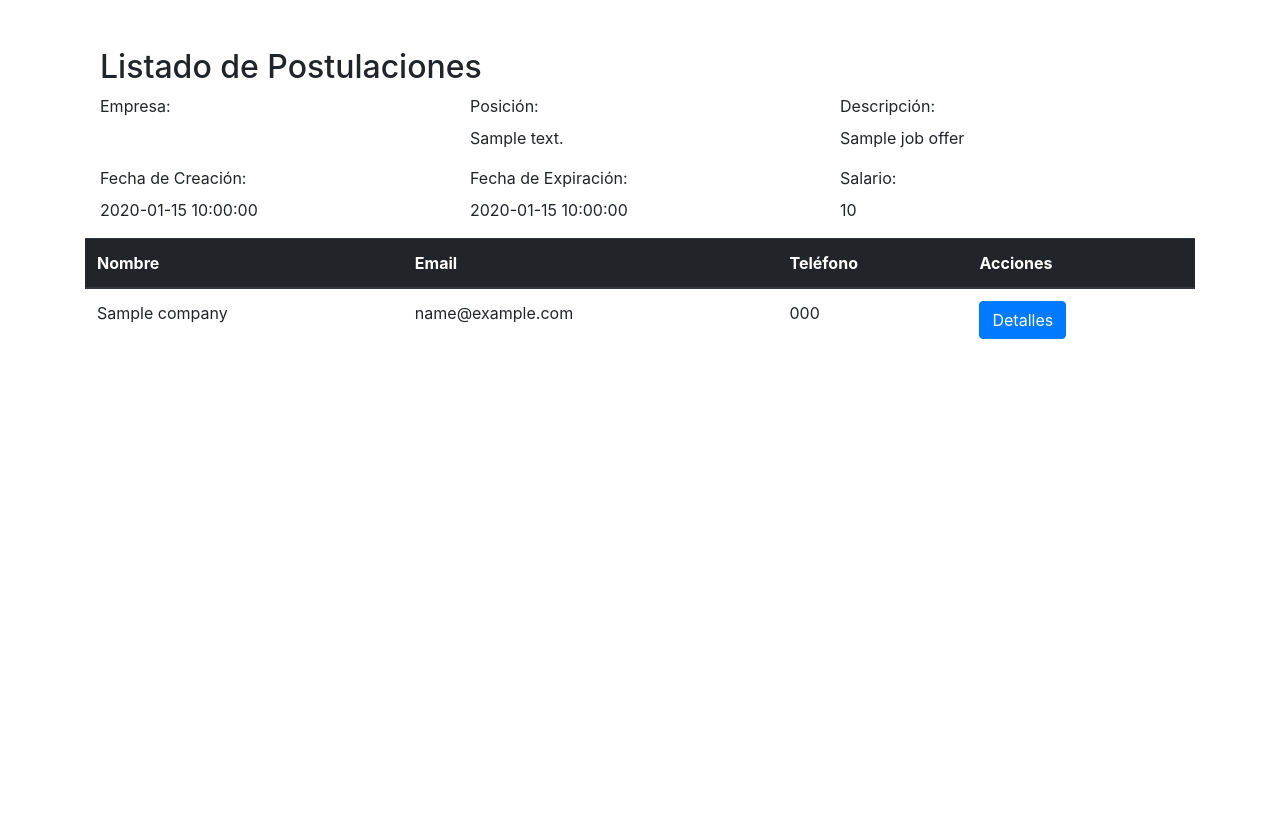
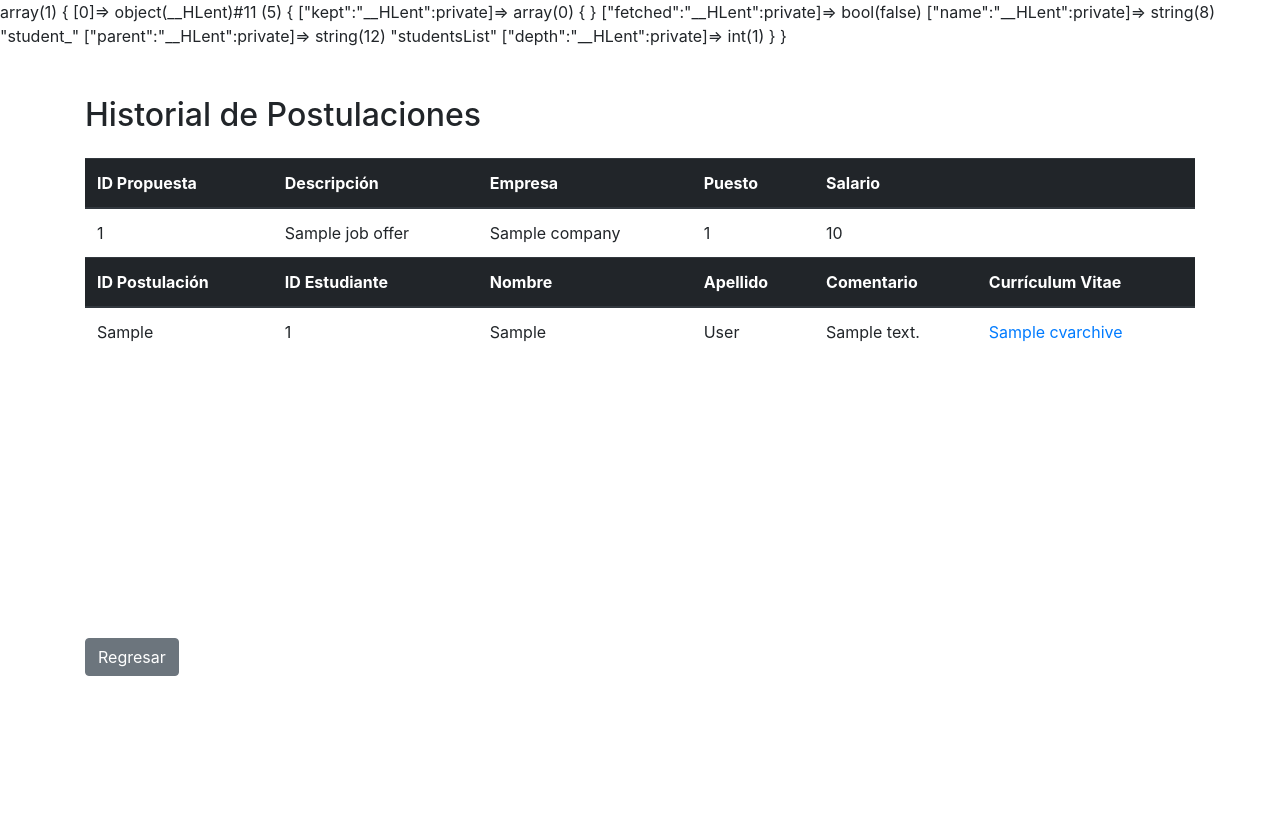
Before and after one commit to Draach/proyecto-final-lab4, a PHP site: template Views/job-offer-postulation-list.php in a window 1280 px wide. After the commit the page ends 676 px from the top, so only its background shows below. Run offline with PHP 8.4, Linux system fonts and the light colour scheme; the template is opened without the code that fills it: most values are stand-ins (such as "Sample title", 1, 10 or a date in 2020); data that the repository does not hold is empty; some libraries are stand-ins or nearby versions.

Commit message:
get postulated students functionality

```diff
--- a/Views/job-offer-list.php
+++ b/Views/job-offer-list.php
@@ -7,7 +7,7 @@ $sessionHandler = new CustomSessionhandler();
 ?>
 <main class="py-5">
     <section id="listado" class="mb-5">
-        <div class="container">
+        <div class="container-fluid">
             <form action="<?php echo FRONT_ROOT ?>JobOffer/GetByJobPositionDesc" method="post" class="form-row">
                 <div class="col-8">
                     <h2>Listado de Propuestas Laborales</h2>
@@ -32,6 +32,7 @@ $sessionHandler = new CustomSessionhandler();
                         <th>Empresa</th>
                         <th>Puesto</th>
                         <th>Carrera</th>
+                        <th>Acciones</th>
                         <th></th>
                         <th></th>
                     </thead>
@@ -72,6 +73,7 @@ $sessionHandler = new CustomSessionhandler();
                                         ?>
                                     </td>
                                     <?php if ($sessionHandler->isAdmin() == true) { ?>
+                                        <td><a class="btn btn-primary" href="<?php echo FRONT_ROOT ?>JobOffer/ShowJobOfferPostulations/<?php echo $jobOffer->getJobOfferId(); ?>">Ver Postulaciones</a></td>
                                         <td><a class="btn btn-primary" href="<?php echo FRONT_ROOT ?>JobOffer/ShowModifyView/<?php echo $jobOffer->getJobOfferId(); ?>">Modificar</a></td>
                                         <td><a class="btn btn-danger" href="<?php echo FRONT_ROOT ?>JobOffer/Delete/<?php echo $jobOffer->getJobOfferId(); ?>" onclick="return confirm('Estas seguro de que quieres eliminar esta propuesta laboral?');">Eliminar</a></td>
                                         <?php }
--- a/Views/job-offer-postulation-list.php
+++ b/Views/job-offer-postulation-list.php
@@ -1,108 +1,55 @@
 <?php
-use Utils\CustomSessionHandler as CustomSessionhandler;
-
-$sessionHandler = new CustomSessionhandler();
+echo var_dump($studentsList);
 ?>
 <main class="py-5">
     <section id="listado" class="mb-5">
         <div class="container">
-        <div class="col-8">
-            <h2>Listado de Postulaciones</h2>
-                </div>
-                <div class="container">
-                    <div class="row">
-                         <div class="col-sm">
-                              <label for="">Empresa:</label>
-                              <p><?php $postulationsHistory['']?></p>
-                         </div>
-                         <div class="col-sm">
-                              <label for="">Posición:</label>
-                              <p><?php foreach ($jobPositionsList as $jobPosition) {
-                                        if ($jobPosition['jobPositionId'] == $jobOffer->getJobPositionId()) {
-                                             echo $jobPosition['description'];
-                                        }
-                                   } ?></p>
-                         </div>
-                         <div class="col-sm">
-                              <label for="">Descripción:</label>
-                              <p><?php echo $jobOffer->getTitle(); ?></p>
-                         </div>
-                    </div>
-                    <div class="row">
-                         <div class="col-sm">
-                              <label for="">Fecha de Creación:</label>
-                              <p><?php echo $jobOffer->getCreatedAt(); ?></p>
-                         </div>
-                         <div class="col-sm">
-                              <label for="">Fecha de Expiración:</label>
-                              <p><?php echo $jobOffer->getExpirationDate(); ?></p>
-                         </div>
-                         <div class="col-sm">
-                              <label for="">Salario:</label>
-                              <p><?php echo $jobOffer->getSalary(); ?></p>
-                         </div>
-                    </div>
-               </div>
+            <h2 class="mb-4">Historial de Postulaciones</h2>
             <div class="table-container overflow-auto">
                 <table class="table bg-light-alpha">
                     <thead class='thead-dark'>
-                        <?php if ($sessionHandler->isAdmin()) {
-                        ?>
-                            <th>ID</th>
-                        <?php
-                        }
-                        ?>
-                        <th>Nombre</th>
-                        <th>Email</th>
-                        <th>Teléfono</th>
-                        <th>Acciones</th>
+                        <th>ID Propuesta</th>
+                        <th>Descripción</th>
+                        <th>Empresa</th>
+                        <th>Puesto</th>
+                        <th>Salario</th>
+                        <th></th>
                     </thead>
                     <tbody>
-                        <?php
-                        foreach ($companiesList as $company) {
-                            if ($company->getStatus() == true) {
-                        ?>
-                                <tr>
-                                    <?php if ($sessionHandler->isAdmin()) {
-                                    ?>
-                                        <td><?php echo $company->getCompanyId() ?></td>
-                                    <?php
-                                    }
-                                    ?>
-                                    <td><?php echo $company->getName() ?></td>
-                                    <td><?php echo $company->getEmail() ?></td>
-                                    <td><?php echo $company->getPhone() ?></td>
-                                    <td>
-                                        <a href="<?php echo FRONT_ROOT ?>Company/ShowDetails/<?php echo $company->getCompanyId(); ?>" class="btn btn-primary">Detalles</a>
-                                        <?php if ($sessionHandler->isAdmin()) {
-                                        ?>
-                                            <a href="<?php echo FRONT_ROOT ?>Company/ShowModifyView/<?php echo $company->getCompanyId(); ?>" class="btn btn-primary">Modificar</a>
-                                            <a href="<?php echo FRONT_ROOT ?>Company/RemoveCompany/<?php echo $company->getCompanyId(); ?>" class="btn btn-danger">Eliminar</a>
-                                    </td>
-                                <?php
-                                        }
-                                ?>
-                                </tr>
-                        <?php
-                            }
-                        }
-                        ?>
+                        <td><?php echo $jobOffer->getJobOfferId(); ?></td>
+                        <td><?php echo $jobOffer->getTitle(); ?></td>
+                        <td><?php echo $company->getName(); ?></td>
+                        <td><?php echo $jobOffer->getJobPositionId(); ?></td>
+                        <td><?php echo $jobOffer->getSalary(); ?></td>
+                        <td></td>
+                    </tbody>
+                    <thead class='thead-dark'>
+                        <th>ID Postulación</th>
+                        <th>ID Estudiante</th>
+                        <th>Nombre</th>
+                        <th>Apellido</th>
+                        <th>Comentario</th>
+                        <th>Currículum Vitae</th>
+                    </thead>
+                    <tbody>
+                        <?php foreach ($postulationsHistory as $postulation) { ?>
+                            <tr>
+                                <td><?php echo $postulation['idjob_postulations']; ?></td>
+                                <td><?php echo $postulation['studentId']; ?></td>
+                                <?php foreach($studentsList as $student) {
+                                    if($student['studentId'] == $postulation['studentId']) { ?>
+                                        <td><?php echo $student['firstName']; ?></td>
+                                        <td><?php echo $student['lastName']; ?></td>
+                                    <?php }
+                                } ?>
+                                <td><?php echo $postulation['comment']; ?></td>
+                                <td><a href="<?php echo FRONT_ROOT ?>Uploads/<?php echo $postulation['cvarchive']; ?>" target="_blank"><?php echo $postulation['cvarchive']; ?></a></td>
+                            </tr>
+                        <?php } ?>
                     </tbody>
                 </table>
             </div>
+            <a class="btn btn-secondary mt-0" href="<?php echo FRONT_ROOT ?>JobOffer/ShowListView">Regresar</a>
+        </div>
     </section>
-    <div class='list-nav'>
-    <?php
-    if ($sessionHandler->isStudent()) {
-    ?>
-        <a class="btn btn-secondary go-back" href="<?php echo FRONT_ROOT ?>Student/ShowDashboard">Regresar</a>
-    <?php
-    } else if ($sessionHandler->isAdmin()) {
-    ?>
-        <a class="btn btn-secondary go-back mr-2" href="<?php echo FRONT_ROOT ?>Admin/ShowDashboard">Regresar</a>
-        <a class="btn btn-success" href="<?php echo FRONT_ROOT ?>Company/ShowAddView">Agregar</a>
-    <?php
-    }
-    ?>
-    </div>
 </main>
--- a/Views/job-offer-postulation.php
+++ b/Views/job-offer-postulation.php
@@ -44,12 +44,14 @@
                     <input type="hidden" name="jobOfferId" value="<?php echo $jobOffer->getJobOfferId(); ?>">
                     <input type="hidden" name="studentId" value="<?php echo $_SESSION['loggedUser']->getStudentId(); ?>">
                     <div class="row">
-                         <div class="col-lg-4">
+                         <div class="col-lg">
                               <div class="form-group">
                                    <label for="">Comentario</label>
                                    <textarea name="comment" value="" class="form-control" rows="3"></textarea>
                               </div>
                          </div>
+                    </div>
+                    <div class="row">
                          <div class="col-lg-4">
                               <div class="form-group">
                                    <label for="">Currículum</label>
--- a/Views/student-postulations-history.php
+++ b/Views/student-postulations-history.php
@@ -2,11 +2,13 @@
 <main class="py-5">
     <section id="listado" class="mb-5">
         <div class="container">
+            <?php if($jobPostulationsList == null) { ?>
+                <h2 class="mb-5">Aún no te has postulado a ninguna oferta!</h2>
+                <?php } else { ?>
             <h2 class="mb-4">Historial de Postulaciones de <?php echo $student->getFirstName() . " " . $student->getLastName(); ?></h2>
             <div class="table-container overflow-auto">
                 <table class="table bg-light-alpha">
                     <thead class='thead-dark'>
-
                         <th>Empresa</th>
                         <th>Puesto</th>
                         <th>Comentario</th>
@@ -51,6 +53,7 @@
                     </tbody>
                 </table>
             </div>
+            <?php } ?>
             <a class="btn btn-secondary mt-0" href="<?php echo FRONT_ROOT ?>Student/ShowDashboard">Regresar</a>
         </div>
     </section>
--- a/Views/user-list.php
+++ b/Views/user-list.php
@@ -56,7 +56,7 @@ $sessionHandler = new CustomSessionhandler();
         } else if ($sessionHandler->isAdmin()) {
         ?>
             <a class="btn btn-secondary go-back mr-2" href="<?php echo FRONT_ROOT ?>Admin/ShowDashboard">Regresar</a>
-            <a class="btn btn-success" href="<?php echo FRONT_ROOT ?>Company/ShowAddView">Agregar</a>
+            <a class="btn btn-success" href="<?php echo FRONT_ROOT ?>Admin/ShowAddView">Agregar</a>
         <?php
         }
         ?>
```
Also changed, not shown: Controllers/CompanyController.php (+0 -12 lines), Controllers/HomeController.php (+8 -0 lines), Controllers/JobOfferController.php (+8 -5 lines), Controllers/JobPostulationController.php (+4 -5 lines), DAO/CompanyDAO.php (+6 -4 lines), DAO/JobOfferDAO.php (+4 -3 lines).
